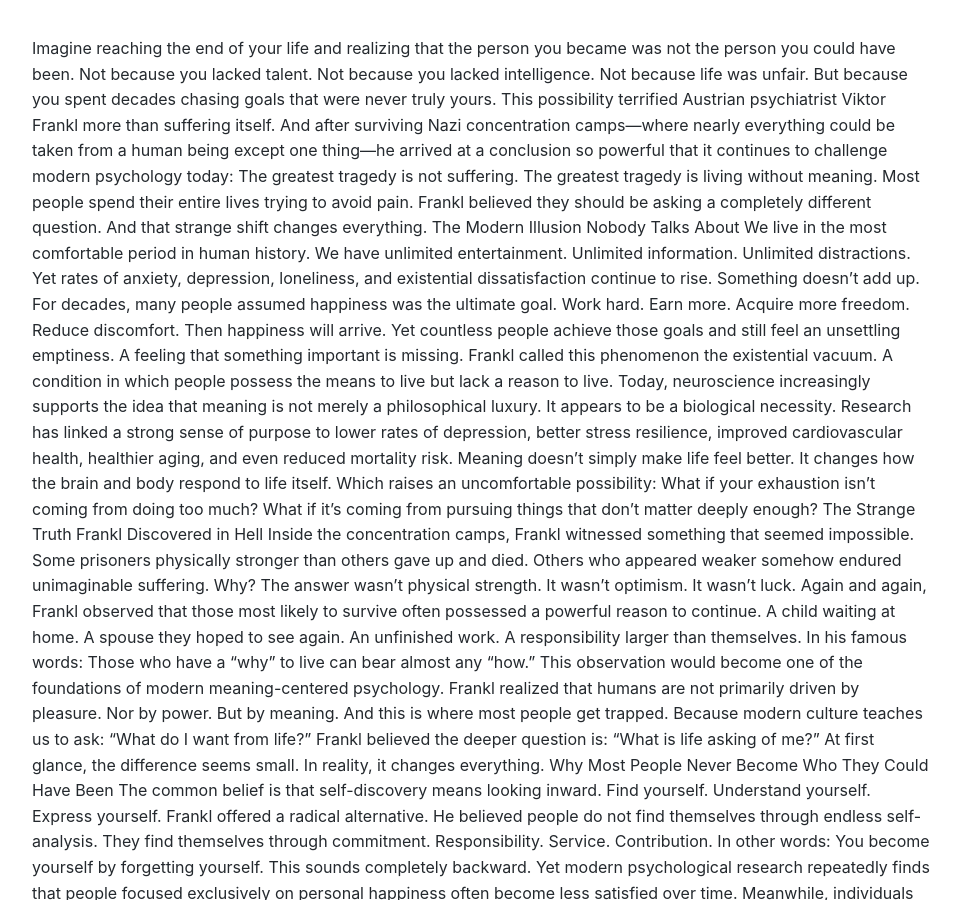
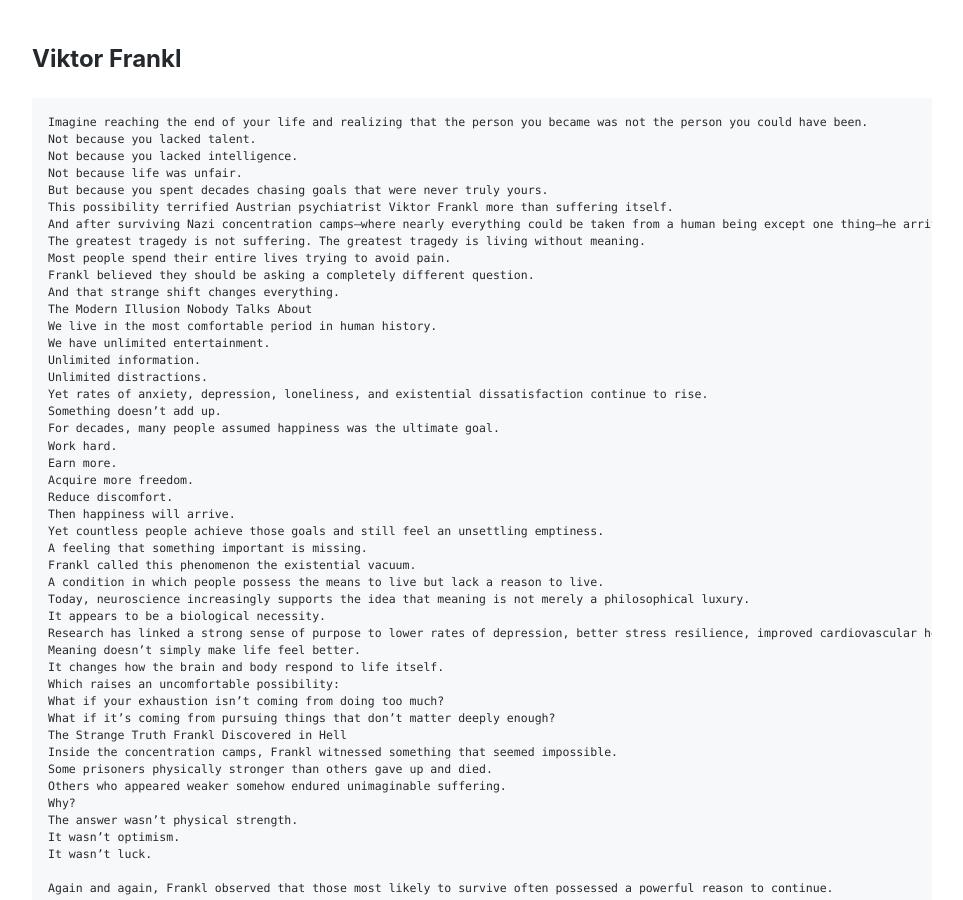
Before and after one commit to Michael-Lubinsky/michael-lubinsky.github.com, a Jekyll site: the page built from phylosophy/viktor_frankl.md, in a window 1280 px wide and 900 px high. Shown: the whole window, without its empty margins (158-1121 px from the left). Built offline with Jekyll 4.4.1, drawn with Linux system fonts in a browser that asks for light colours; our own code applies the rules of GitHub Pages for plain Markdown files.

Commit message:
Update and rename frank.md to viktor_frankl.md

````diff
--- a/phylosophy/frank.md
+++ b/phylosophy/viktor_frankl.md
@@ -1,3 +1,5 @@
+## Viktor Frankl
+```
 Imagine reaching the end of your life and realizing that the person you became was not the person you could have been.
 Not because you lacked talent.
 Not because you lacked intelligence.
@@ -42,6 +44,7 @@ Why?
 The answer wasn’t physical strength.
 It wasn’t optimism.
 It wasn’t luck.
+
 Again and again, Frankl observed that those most likely to survive often possessed a powerful reason to continue.
 A child waiting at home.
 A spouse they hoped to see again.
@@ -159,3 +162,4 @@ And whether you have the courage to stop asking what you expect from life—
 and start asking what life expects from you.
 Because the people who ultimately become extraordinary are rarely the most talented.
 They are the ones who discover a reason larger than themselves—and refuse to abandon it.
+```
````
